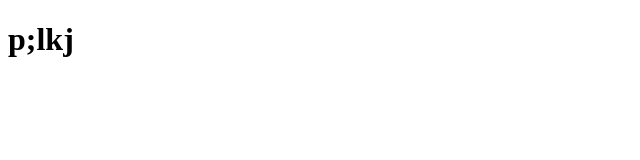
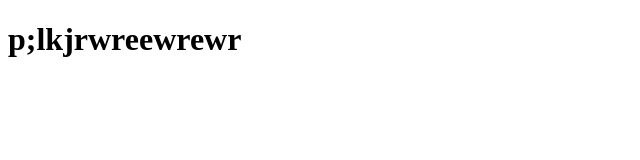
Before and after one commit to hazrat-khan/new-web-site, a plain HTML site: page index.html in a window 1280 px wide. Shown: the whole page, without its empty margins (0-640 px from the left). Drawn offline with Linux system fonts and the light colour scheme.

Commit message:
hk/functionality_adding

```diff
--- a/index.html
+++ b/index.html
@@ -7,5 +7,5 @@
     <title>Document</title>
 </head>
 <body>
-   <h1>p;lkj</h1>
+   <h1>p;lkjrwreewrewr</h1>
 </html>
```
